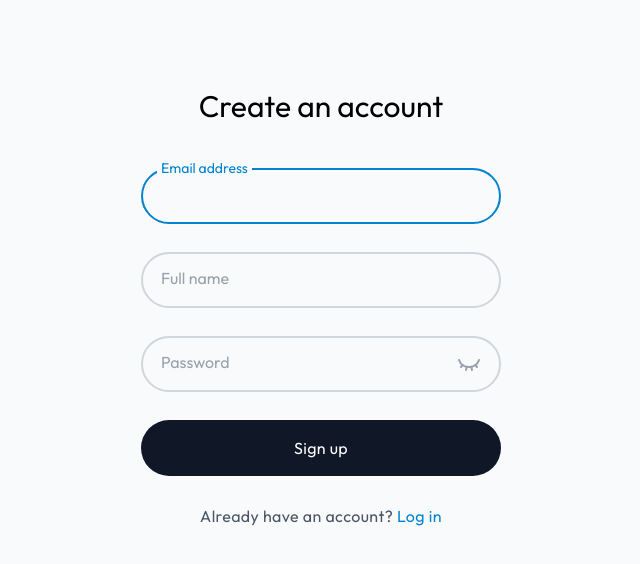
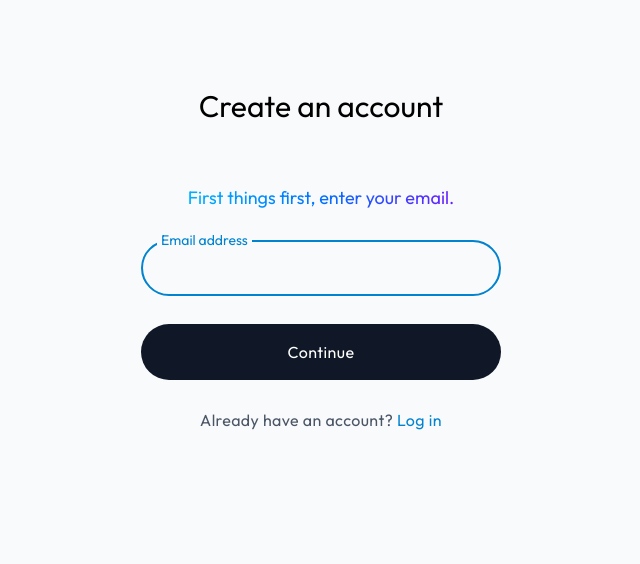
Before and after one commit to viveksingh-01/lumina, a React (Vite) app: page /auth/create-account in a window 1280 px wide. Shown: the top 564 px of the page, without its empty margins (319-959 px from the left). Built offline with nearby package versions, Linux system fonts and the light colour scheme; no server answers.

Commit message:
feat: add UserContext to store user details after login or signup

```diff
--- a/src/App.tsx
+++ b/src/App.tsx
@@ -1,18 +1,21 @@
 import { Route, Routes } from "react-router-dom";
 import Login from "./components/Login/Login.js";
-import Signup from "./components/Signup/Signup.js";
+import SignupMultistep from "./components/Signup/SignupMultistep.js";
+import { UserProvider } from "./context/UserContext.js";
 import Auth from "./pages/Auth/Auth.js";
 import Home from "./pages/Home/Home.js";
 
 const App: React.FC = () => {
   return (
+    <UserProvider>
       <Routes>
         <Route path="/" Component={Home} />
         <Route path="auth" Component={Auth}>
-        <Route path="create-account" Component={Signup} />;
+          <Route path="create-account" Component={SignupMultistep} />;
           <Route path="log-in" Component={Login} />;
         </Route>
       </Routes>
+    </UserProvider>
   );
 };
 
--- /dev/null
+++ b/src/context/UserContext.tsx
@@ -0,0 +1,17 @@
+import { createContext, useState } from "react";
+import { IUserDetails } from "../types/user-details";
+
+type IUserContextProps = {
+  user: IUserDetails;
+  setUser: React.Dispatch<React.SetStateAction<IUserDetails>>;
+};
+
+export const UserContext = createContext<IUserContextProps>({
+  user: {} as IUserDetails,
+  setUser: () => {},
+});
+
+export const UserProvider: React.FC<React.PropsWithChildren<{}>> = ({ children }) => {
+  const [user, setUser] = useState({} as IUserDetails);
+  return <UserContext.Provider value={{ user, setUser }}>{children}</UserContext.Provider>;
+};
```
Lines whose indentation alone changed are shown as unchanged.
